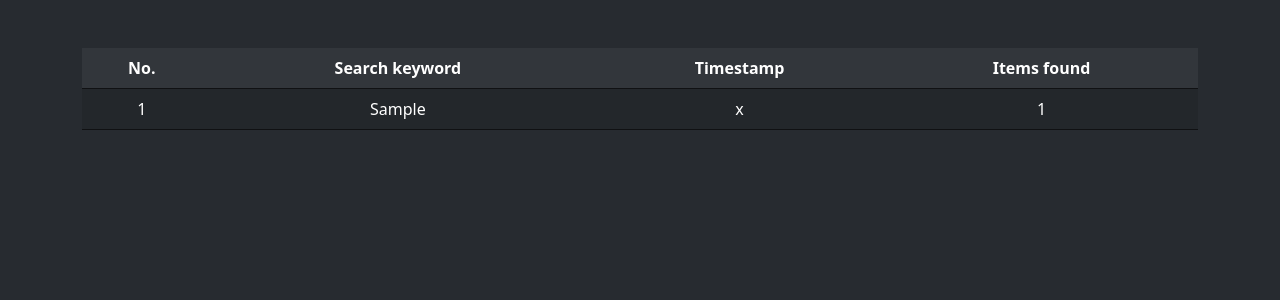
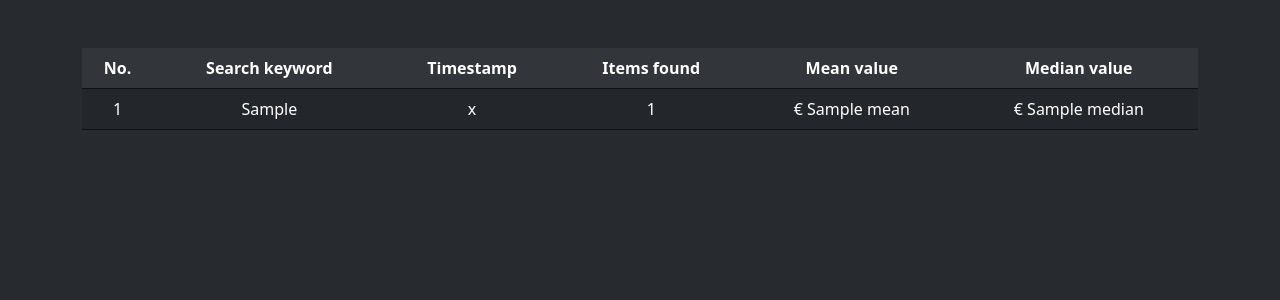
Before and after one commit to ldjokic0/CS50-Final-Project, a Flask app: template templates/search_history.html in a window 1280 px wide. Shown: the part 58-358 px from the top of the page. Run offline with Flask 2, Linux system fonts and the light colour scheme; the template is opened without the code that fills it: most values are stand-ins (such as "Sample title", 1, 10 or a date in 2020).

Commit message:
Adds calculation of mean and median to search history

```diff
--- a/app.py
+++ b/app.py
@@ -3,7 +3,7 @@ from pull_data import kp_search
 from werkzeug.security import check_password_hash, generate_password_hash
 import sqlite3
 import datetime
-
+from statistics import median
 
 app = Flask(__name__)
 app.config["TEMPLATES_AUTO_RELOAD"] = True
@@ -47,7 +47,7 @@ def index():
 
         # Record search history and add items to SQL database if user is logged in
         if "user" in session:
-            time = datetime.datetime.now()
+            time = datetime.datetime.now().isoformat(sep=" ", timespec="seconds")
             db.execute("INSERT INTO history (user_id, search_keyword, time) VALUES (?, ?, ?)", (session["id"], keyword, time))
             con.commit()
             # Get search_id
@@ -72,10 +72,22 @@ def search_history():
 
         rows = db.execute("SELECT id, search_keyword, time FROM history WHERE user_id = ?", (id, ))
         history = rows.fetchone()
-        rows = db.execute("SELECT COUNT(item) FROM search WHERE search_id = ?", (history[0], ))
-        count = rows.fetchone()
-        print(history[1], history[2], count[0])
-        results = [ [history[1], history[2], count[0]] ] # Add later [mean, median, mode]
+
+        # Notifies user in case where they did not conduct any search
+        if history == None:
+            flash("Search history results are unavailable, you need to conduct a search first.")
+            return render_template("search_history.html")
+
+        rows = db.execute("SELECT COUNT(item), AVG(price) FROM search WHERE search_id = ?", (history[0], ))
+        count_mean = rows.fetchone()
+        count, mean = count_mean[0], count_mean[1]
+
+        rows = db.execute("SELECT price FROM search WHERE search_id = ?", (history[0], ))
+        prices = rows.fetchall()
+        med = median(prices)
+
+        print(history[1], history[2], count, round(mean, 2), med[0])
+        results = [ [history[1], history[2], count, round(mean, 2), med[0]] ]
 
         return render_template("search_history.html", results = results)
 
--- a/templates/search_history.html
+++ b/templates/search_history.html
@@ -12,6 +12,7 @@
     </div>
   {% endfor %}
 
+{% if results %}
 <table class="table table-hover">
     <thead>
       <tr>
@@ -19,25 +20,22 @@
         <th scope="col">Search keyword</th>
         <th scope="col">Timestamp</th>
         <th scope="col">Items found</th>
-<!--         <th scope="col">Mean value</th>
+        <th scope="col">Mean value</th>
         <th scope="col">Median value</th>
-        <th scope="col">Mode value</th> -->
       </tr>
     </thead>
     <tbody>
       <tr class="table-active">
-        {% for search_keyword, timestamp, count in results %}
+        {% for search_keyword, timestamp, count, mean, median in results %}
         <td>{{loop.index}}</td>
         <td>{{ search_keyword }}</td>
         <td>{{ timestamp }}</td>
         <td>{{ count }}</td>
-<!--         <td>{{ mean }}</td>
-        <td>{{ median }}</td>
-        <td>{{ mode }}</td> -->
+        <td>&euro; {{ mean }}</td>
+        <td>&euro; {{ median }}</td>
         {% endfor %}
       </tr>
     </tbody>
 </table>
-
-
+{% endif %}
 {% endblock %}
```
